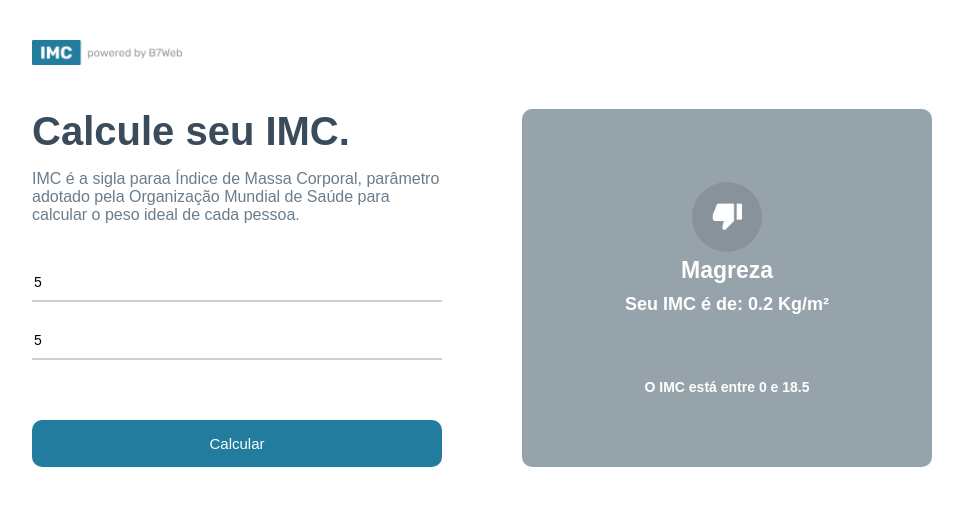
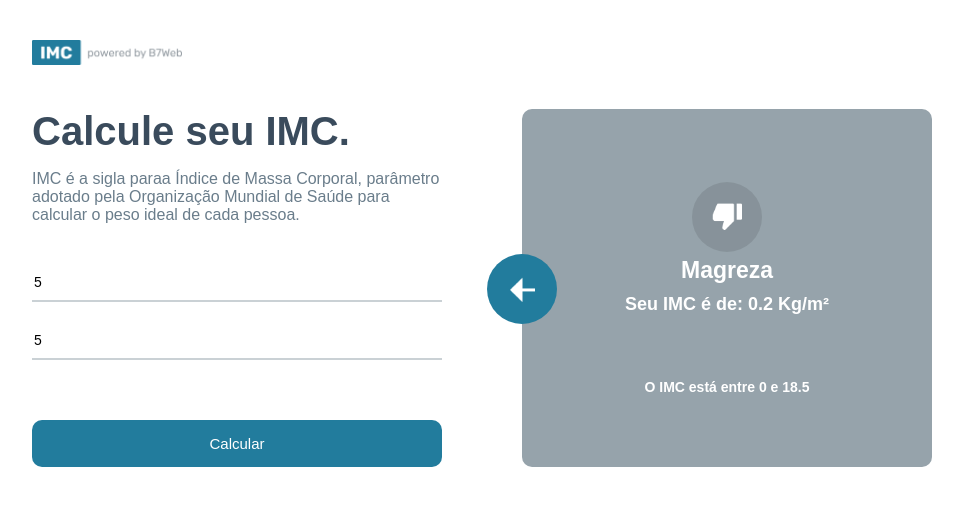
Before and after one commit to frontendDieferson/imc, a React (Create React App) app: page / in a window 1280 px wide. Both pictures are taken after typing "5", "5" into the empty fields and a click on the button "Calcular". Shown: the top 506 px of the page, without its empty margins (158-1121 px from the left). Built offline with nearby package versions, Linux system fonts and the light colour scheme.

Commit message:
Refactor: Styles GridItem

```diff
--- a/src/App.module.css
+++ b/src/App.module.css
@@ -78,3 +78,22 @@
     display: flex;
 
 }
+
+.container .rightSide .rightArrow {
+    position: absolute;
+    background-color: #227C9D;
+    width: 70px;
+    height: 70px;
+    border-radius: 50%;
+    display: flex;
+    justify-content: center;
+    align-items: center;
+    cursor: pointer;
+
+    margin-left: -35px;
+    margin-top: 145px;
+    transition: all ease .3s;
+}
+.container .rightSide .rightArrow:hover {
+    opacity: .8;
+}
--- a/src/App.tsx
+++ b/src/App.tsx
@@ -1,7 +1,7 @@
 import { useState } from 'react'
 import styles from './App.module.css'
 import poweredImage from './assets/powered.png'
-
+import leftArrowImage from './assets/leftarrow.png';
 import {GridItem} from './components/GridItem';
 
 import { levels, calculateImc, Level } from './helpers/imc'
@@ -18,6 +18,12 @@
    } else {
      alert('Digite todos os Campos')
    }
+ }
+
+ const handleBackButton = () => {
+   setToShow(null);
+   setHeightField(0);
+   setWeightField(0);
  }
 
   return (
@@ -63,7 +69,9 @@
         }
         {toShow &&
           <div className={styles.rightBig}>
-            <div className={styles.rightArrow}></div>
+            <div className={styles.rightArrow} onClick={handleBackButton}>
+              <img src={leftArrowImage} alt="Voltar" width={25} />
+            </div>
             <GridItem item={toShow} />
           </div>
         }
```
